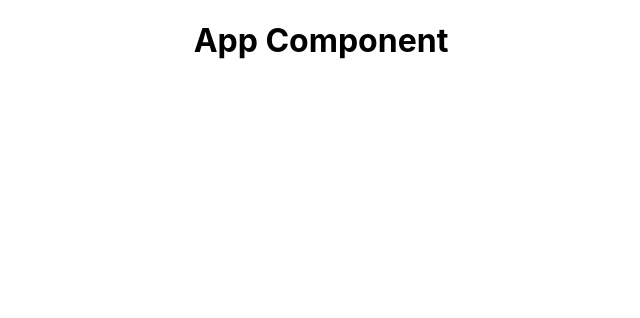
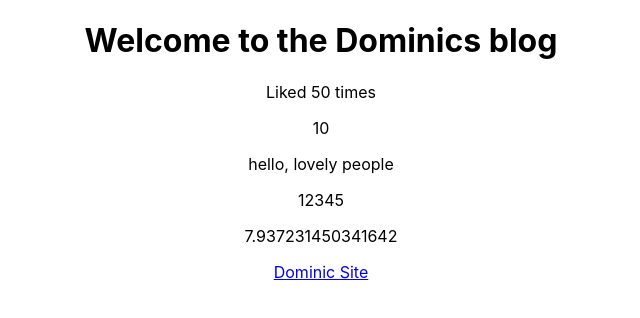
Before and after one commit to dom-the-engineer/dominic-blog, a React (Create React App) app: page / in a window 1280 px wide. Shown: the top 318 px of the page, without its empty margins (319-959 px from the left). Built offline with nearby package versions, Linux system fonts and the light colour scheme.

Commit message:
Dynamic values in template

```diff
--- a/src/App.js
+++ b/src/App.js
@@ -1,10 +1,22 @@
 import './App.css';
 
 function App() {
+  const title = 'Welcome to the Dominics blog';
+  const likes = 50;
+  const link = "https://dominicguo.com"
+
   return (
     <div className="App">
       <div className="content">
-        <h1>App Component</h1>
+        <h1>{ title }</h1>
+        <p>Liked { likes } times</p>
+        <p>{ 10 }</p>
+        <p>{ "hello, lovely people" }</p>
+        <p>{ [1,2,3,4,5] }</p>
+        <p>{ Math.random() * 10 }</p>
+        <a href={ link }>Dominic Site</a>
+
+
       </div>
     </div>
   );
```
